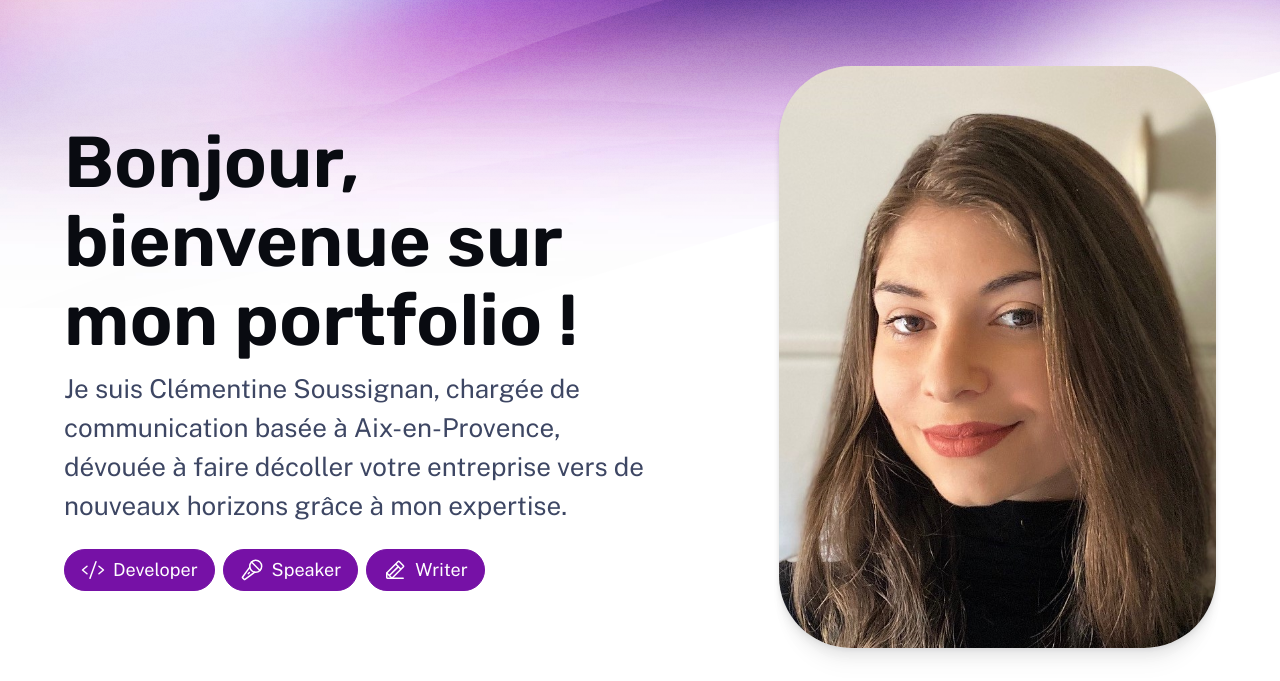
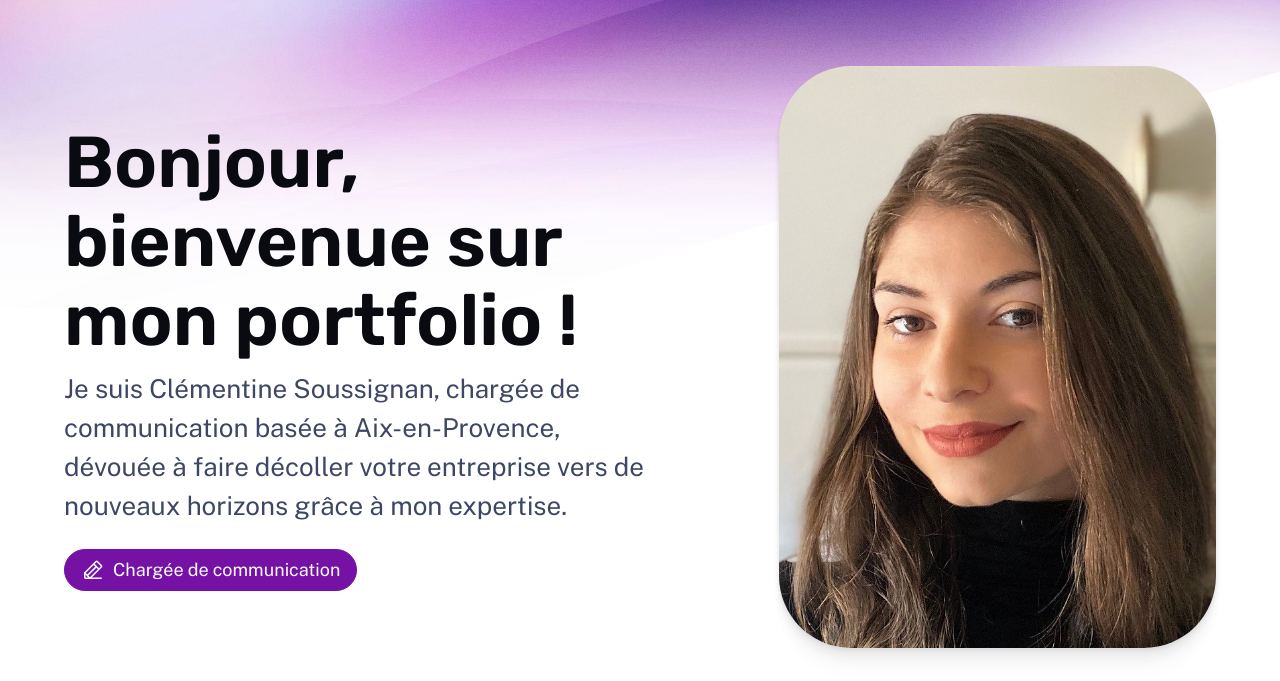
Before and after one commit to Mathieu-Soussignan/portfolio-clementine, an Astro site: page / in a window 1280 px wide. Shown: the part 119-800 px from the top of the page. Built offline with nearby package versions, Linux system fonts and the light colour scheme; Astro itself is replaced by a stand-in of ours.

Commit message:
modification index

```diff
--- a/src/pages/index.astro
+++ b/src/pages/index.astro
@@ -35,9 +35,9 @@ const projects = (await getCollection("work"))
           align="start"
         >
           <div class="roles">
-            <Pill><Icon icon="code" size="1.33em" /> Developer</Pill>
-            <Pill><Icon icon="microphone-stage" size="1.33em" /> Speaker</Pill>
-            <Pill><Icon icon="pencil-line" size="1.33em" /> Writer</Pill>
+            <Pill
+              ><Icon icon="pencil-line" size="1.33em" /> Chargée de communication</Pill
+            >
           </div>
         </Hero>
 
```
